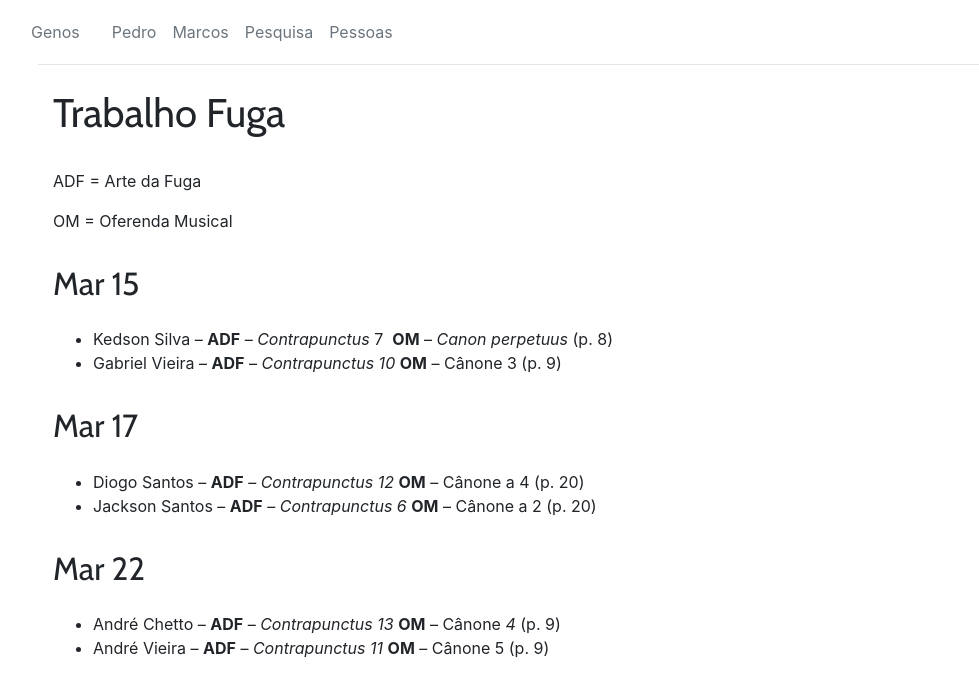
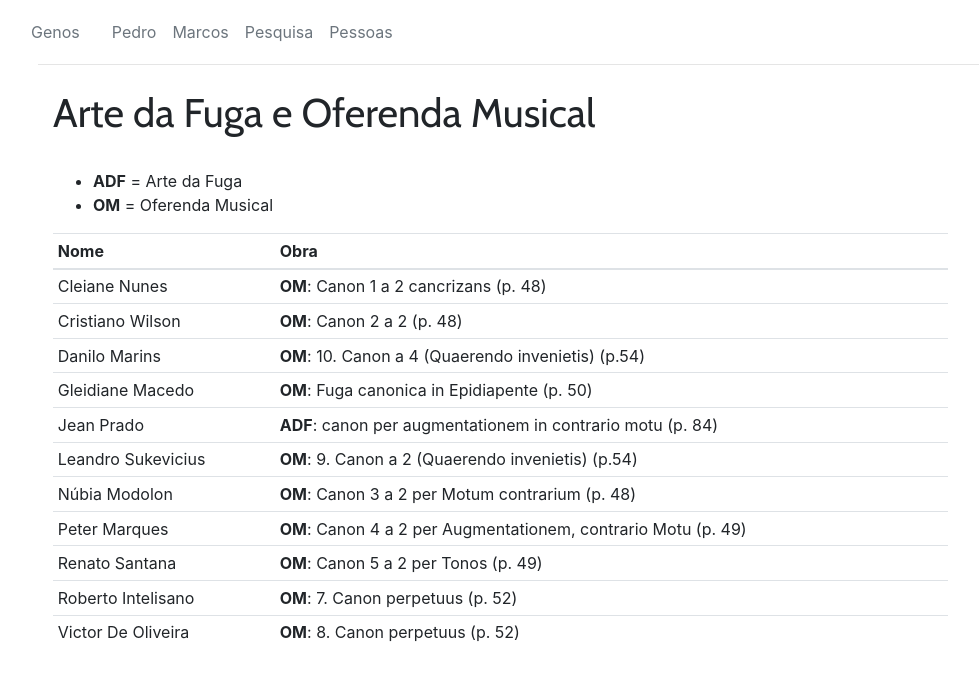
Before and after one commit to kroger/genosmus, a Jekyll site: the page built from _pedro/apoio/trabalho-fuga.md, in a window 1280 px wide. Shown: the top 697 px of the page, without its empty margins (47-1026 px from the left). Built offline with Jekyll 4.4.1, drawn with Linux system fonts in a browser that asks for light colours.

Commit message:
Trabalho da Arte da Fuga e Oferenda Musical

```diff
--- a/_pedro/apoio/trabalho-fuga.md
+++ b/_pedro/apoio/trabalho-fuga.md
@@ -1,23 +1,22 @@
 ---
-title: Trabalho Fuga
+title: Arte da Fuga e Oferenda Musical
 layout: page
 ---
 
-ADF = Arte da Fuga
+- **ADF** = Arte da Fuga
+- **OM** = Oferenda Musical
 
-OM = Oferenda Musical
-
-## Mar 15 {#Mar_15}
-
-  * Kedson Silva &#8211; **ADF** &#8211; _Contrapunctus_ 7  **OM** &#8211; _Canon_ _perpetuus_ (p. 8)
-  * Gabriel Vieira &#8211; **ADF** &#8211; _Contrapunctus 10_ **OM** &#8211; Cânone 3 (p. 9)
-
-## Mar 17 {#Mar_17}
-
-  * Diogo Santos &#8211; **ADF** &#8211; _Contrapunctus 12_ **OM** &#8211; Cânone a 4 (p. 20)
-  * Jackson Santos &#8211; **ADF** &#8211; _Contrapunctus 6_ **OM** &#8211; Cânone a 2 (p. 20)
-
-## Mar 22 {#Mar_22}
-
-  * André Chetto &#8211; **ADF** &#8211; _Contrapunctus 13_ **OM** &#8211; Cânone _4_ (p. 9)
-  * André Vieira &#8211; **ADF** &#8211; _Contrapunctus 11_ **OM** &#8211; Cânone 5 (p. 9)
+| Nome               | Obra                                                           |
+| ------------------ | -------                                                        |
+| Cleiane Nunes      | **OM**: Canon 1 a 2 cancrizans (p. 48)                         |
+| Cristiano Wilson   | **OM**: Canon 2 a 2 (p. 48)                                    |
+| Danilo Marins      | **OM**: 10. Canon a 4 (Quaerendo invenietis) (p.54)            |
+| Gleidiane Macedo   | **OM**: Fuga canonica in Epidiapente (p. 50)                   |
+| Jean Prado         | **ADF**: canon per augmentationem in contrario motu (p. 84)    |
+| Leandro Sukevicius | **OM**: 9. Canon a 2 (Quaerendo invenietis) (p.54)             |
+| Núbia Modolon      | **OM**: Canon 3 a 2 per Motum contrarium (p. 48)               |
+| Peter Marques      | **OM**: Canon 4 a 2 per Augmentationem, contrario Motu (p. 49) |
+| Renato Santana     | **OM**: Canon 5 a 2 per Tonos (p. 49)                          |
+| Roberto Intelisano | **OM**: 7. Canon perpetuus (p. 52)                             |
+| Victor De Oliveira | **OM**: 8. Canon perpetuus (p. 52)                             |
+{: .table .table-sm }
```
Also changed, not shown: _pedro/2019.2/musa76.md (+12 -20 lines).
